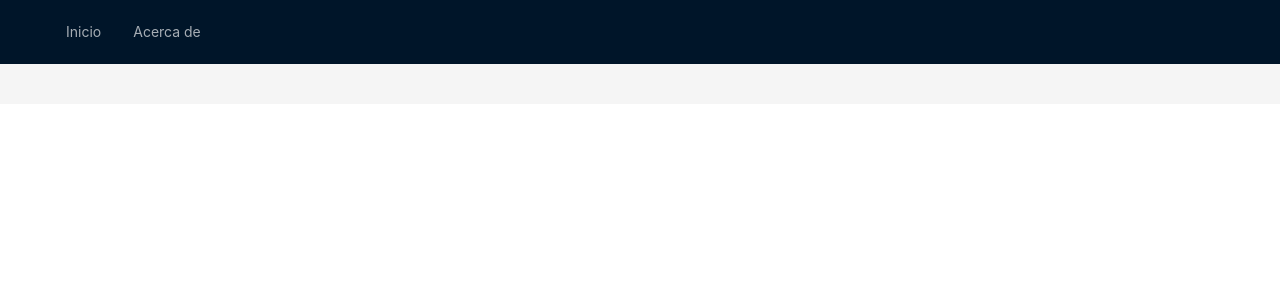
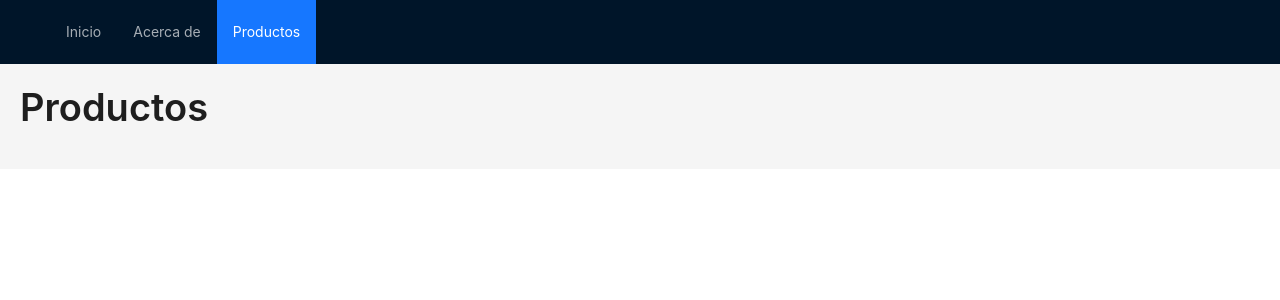
Before and after one commit to ArturoContrerasChaparro/GitPracticeInit, a React (Vite) app: page /products in a window 1280 px wide. Before the commit this address had no page. Shown: the top 300 px of the page. Built offline with nearby package versions, Linux system fonts and the light colour scheme.

Commit message:
[GP-01] Se crea la página de productos.

```diff
--- a/src/App.jsx
+++ b/src/App.jsx
@@ -2,6 +2,7 @@ import { Routes, Route, Link, useLocation } from 'react-router-dom';
 import { Layout, Menu } from 'antd';
 import Home from './pages/Home';
 import About from './pages/About';
+import Products from './pages/Products';
 
 const { Header, Content } = Layout;
 
@@ -17,6 +18,10 @@ function App() {
       key: '/about',
       label: <Link to="/about">Acerca de</Link>,
     },
+    {
+      key: '/products',
+      label: <Link to="/products">Productos</Link>
+    }
   ];
 
   return (
@@ -33,6 +38,7 @@ function App() {
         <Routes>
           <Route path="/" element={<Home />} />
           <Route path="/about" element={<About />} />
+          <Route path="/products" element={<Products />}/>
         </Routes>
       </Content>
     </Layout>
--- /dev/null
+++ b/src/pages/Products.jsx
@@ -0,0 +1,17 @@
+import { Row, Col, Typography } from "antd"
+
+const { Title, Text } = Typography
+
+const Products = () => {
+  return (
+    <>
+      <Row gutter={[16,16]}>
+        <Col xs={24}>
+          <Title>Productos</Title>
+        </Col>
+      </Row>
+    </>
+  )
+}
+
+export default Products
```
